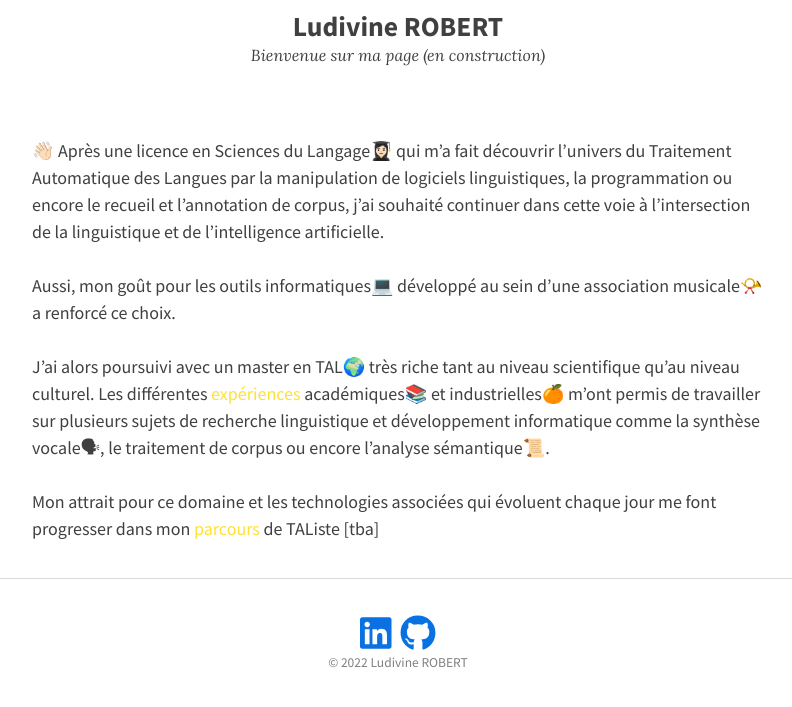
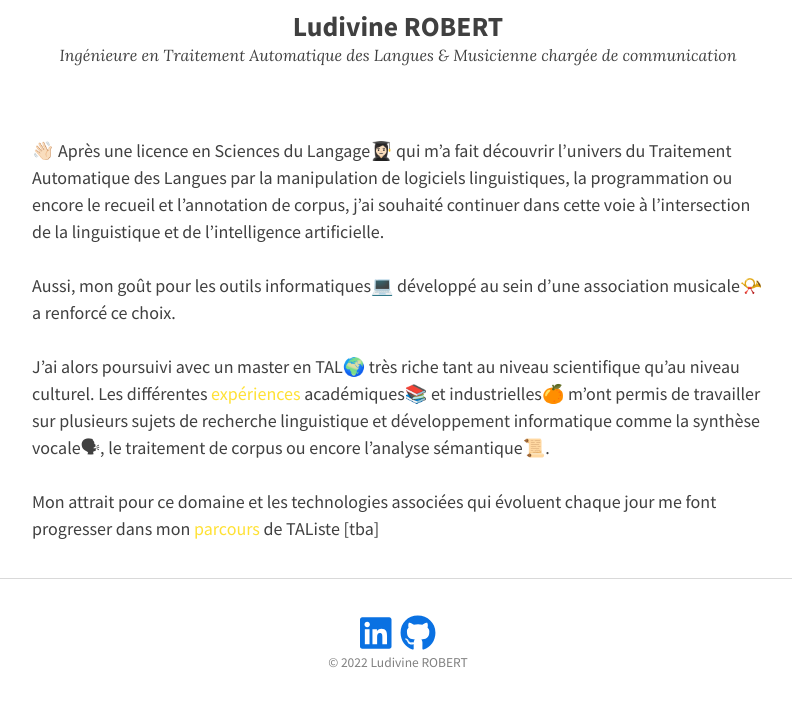
Before and after one commit to ludivinero/ludivinero.github.io, a Jekyll site: the page built from index.md, in a window 1280 px wide, cut to the strip 221-966 px from the top of the page. Shown: the top 707 px of the strip, without its empty margins (242-1034 px from the left). Built offline with Jekyll 4.4.1, drawn with Linux system fonts in a browser that asks for light colours; nearby versions of some CDN libraries.

Commit message:
Update _config.yml

```diff
--- a/_config.yml
+++ b/_config.yml
@@ -18,7 +18,7 @@ remote_theme: mmistakes/so-simple-theme@3.2.0
 skin: "/assets/css/skins/light.css"
 locale: fr
 title: "Ludivine ROBERT"
-description: "Bienvenue sur ma page (en construction)"
+description: "Ingénieure en Traitement Automatique des Langues & Musicienne chargée de communication"
 baseurl: # the subpath of your site, e.g. "/blog"
 url: "https://ludivinero.github.io" # the base hostname & protocol for your site e.g. "https://mmistakes.github.io"
 logo: "/photo.JPG" # path of site logo, e.g. "/images/logo.png"
```
